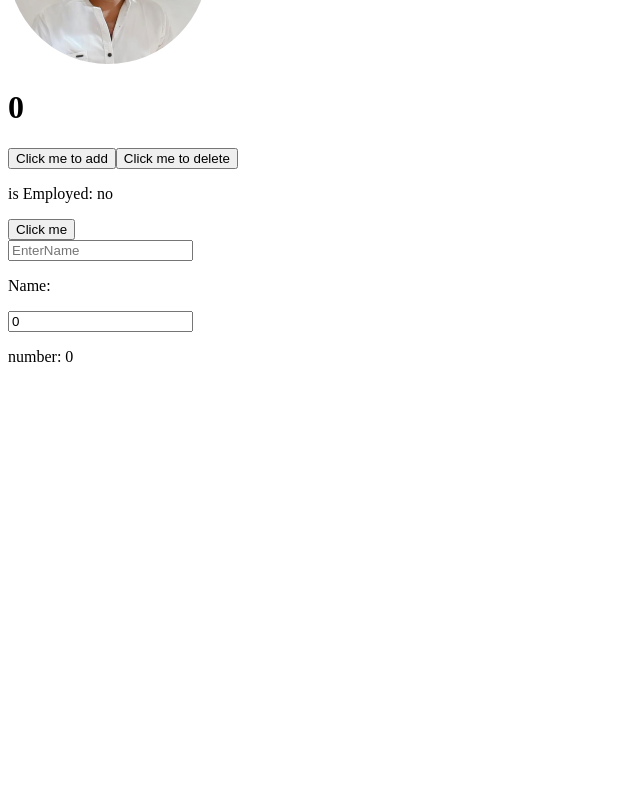
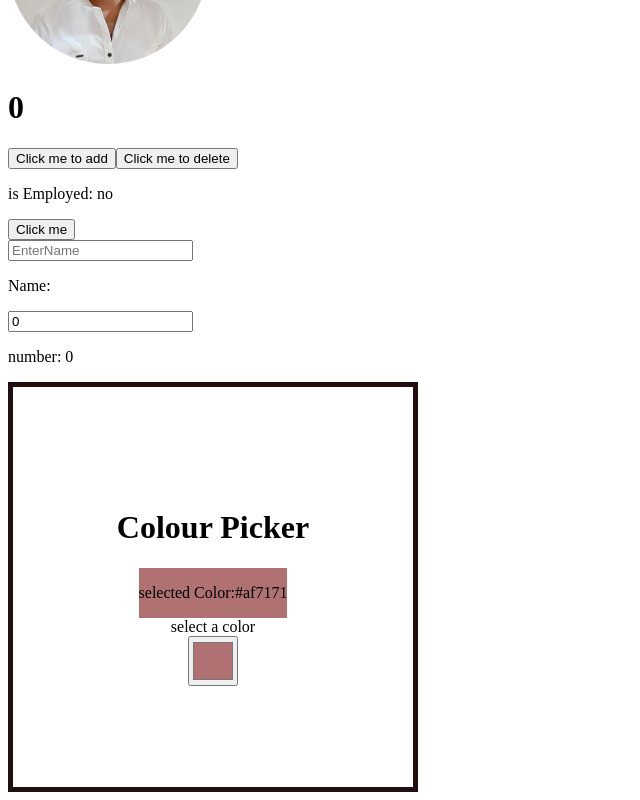
Before and after one commit to haranadh03/FrontEndPractise, a React app: page / in a window 1280 px wide. Shown: the part 1086-1886 px from the top of the page, without its empty margins (0-640 px from the left). Before the commit the page ends 1468 px from the top, so only its background shows below. Built offline with nearby package versions, Linux system fonts and the light colour scheme; the HTML template or start-up script is replaced by a standard one.

Commit message:
colourPicker

```diff
--- a/package.json
+++ b/package.json
@@ -11,6 +11,7 @@
   },
   "dependencies": {
     "animate.css": "^4.1.1",
+    "aos": "^2.3.4",
     "prop-types": "^15.8.1",
     "react": "^19.2.7",
     "react-dom": "^19.2.7"
--- a/src/App.css
+++ b/src/App.css
@@ -28,3 +28,16 @@ img{
 .dontdisturb li:hover{
     transform: scale(1.1);
 }
+.color-picker-container{
+  width:400px;
+  height:400px;
+  border:5px solid #220e0e;
+  display:flex;
+  flex-direction: column;
+  align-items: center;
+  justify-content: center;
+}
+.Color{
+  height:50px;
+  width:50px;
+}
--- a/src/App.jsx
+++ b/src/App.jsx
@@ -1,3 +1,6 @@
+import {useEffect} from 'react';
+import AOS from 'aos';
+import 'aos/dist/aos.css';
 import Header from './Header';
 import Card from './Card'
 import './App.css';
@@ -9,10 +12,17 @@ import Profile from './profilepicture.jsx'
 import Usestate from './Usestate.jsx';
 import 'animate.css'
 import MyComponent from './MyComponent.jsx';
+import ColourPicker from './ColourPicker.jsx';
 
 function App() {
+  useEffect(() => {
+    AOS.init({
+      duration: 1000
+    });
+  }, []);
   return (
     <>
+      <div className='hari'>
       <Header></Header>
       <Student name="haranadh" age={23}></Student>
       <Student/>
@@ -24,9 +34,13 @@ function App() {
       </div>
       <User isLoggedIn={true} name='hari'></User>
       <Button></Button><br />
-      <Profile></Profile>
+      <div  data-aos="flip-right">
+      <Profile/>
+      </div>
       <Usestate /><br />
       <MyComponent/>
+      <ColourPicker/>
+      </div>
     </>
   )
 }
--- /dev/null
+++ b/src/ColourPicker.jsx
@@ -0,0 +1,22 @@
+import { useState } from "react";
+
+function ColourPicker(){
+        const [colour,setColour]=useState('#af7171');
+
+        function onClick(event){
+            setColour(event.target.value);
+        }
+    return(
+        <>
+            <div className="color-picker-container">
+                <h1>Colour Picker</h1>
+                <div className="color-display" style={{backgroundColor:colour}}>
+                    <p>selected Color:{colour}</p>
+                </div>
+                <label>select a color</label>
+                <input type="color" value={colour} onChange={onClick} className="Color"/>
+            </div>
+        </>
+    );
+}
+export default ColourPicker
```
Also changed, not shown: 1 other file (tests, documents, lock files or other folders).
